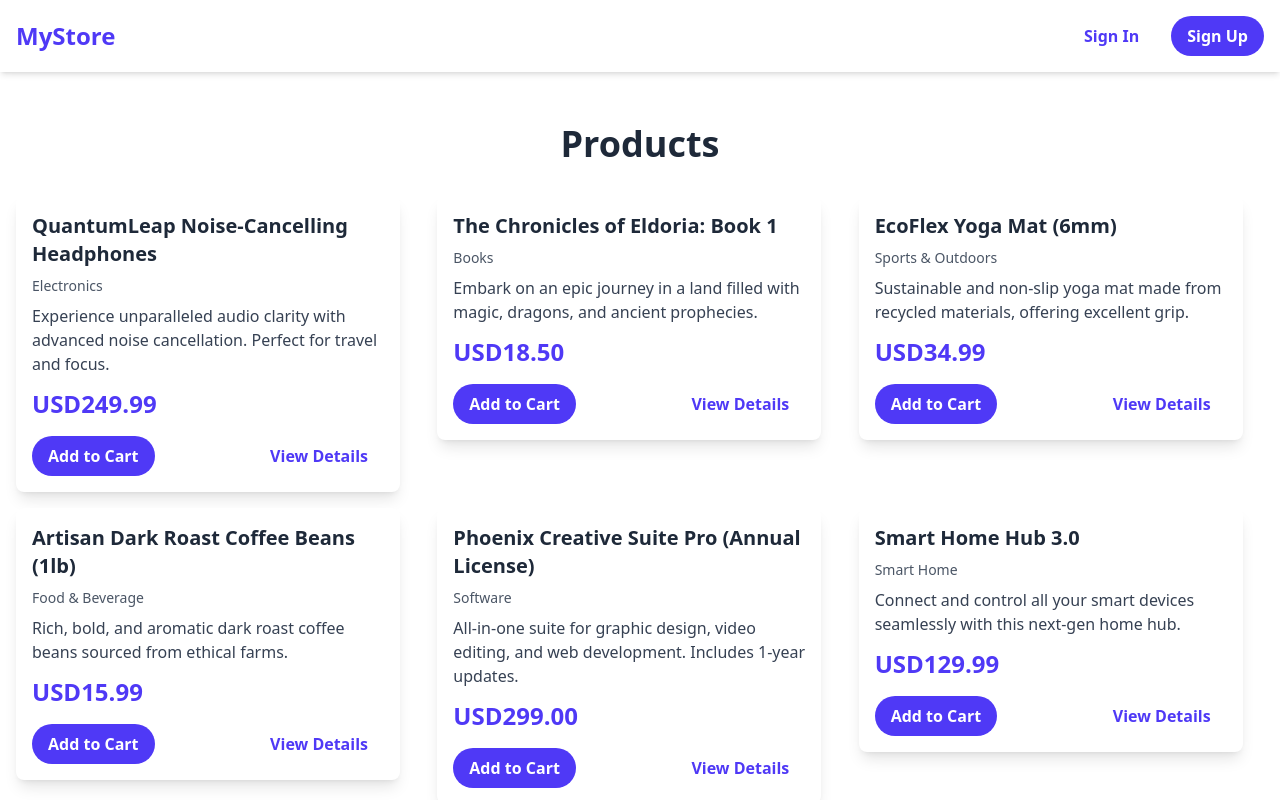
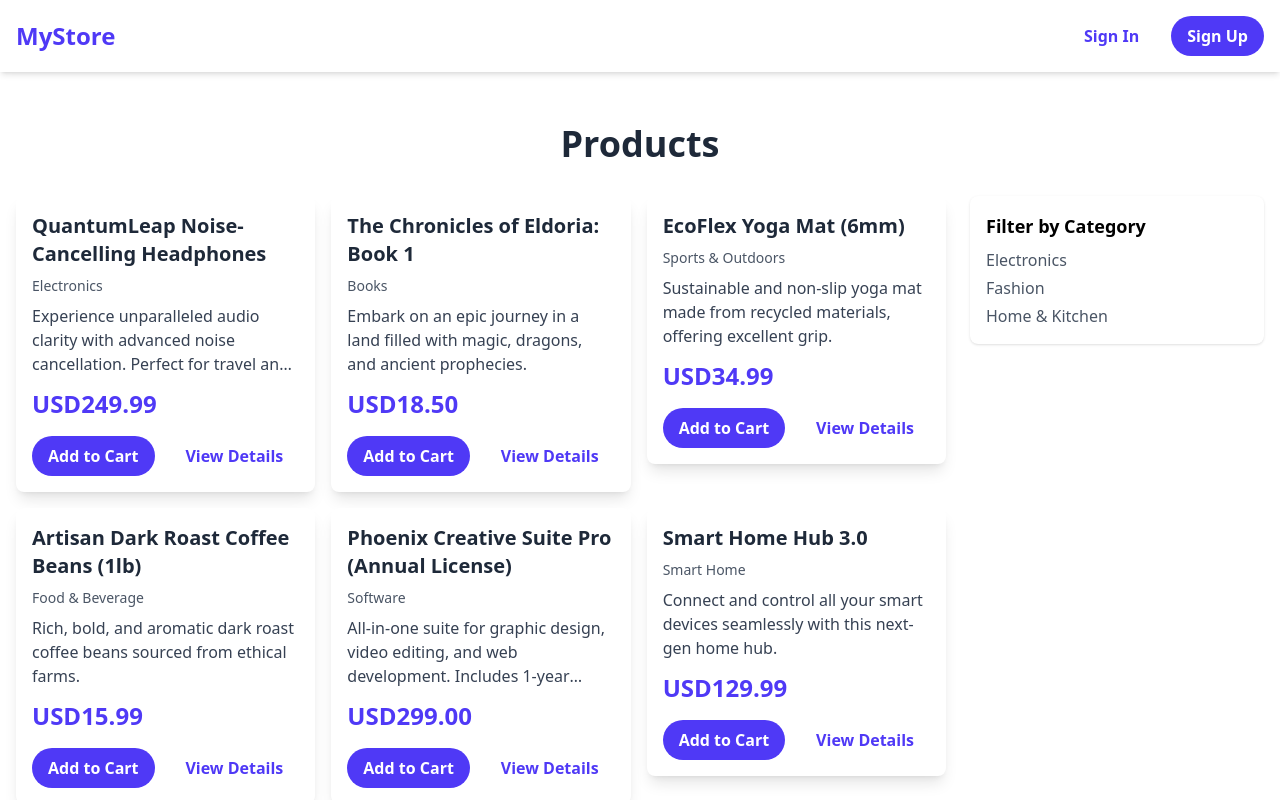
Before and after one commit to gaziakter/react-basic, a React (Vite) app: page / in a window 1280 px wide. Shown: the top 800 px of the page. Built offline with nearby package versions, Linux system fonts and the light colour scheme.

Commit message:
prodcut with right side bar

```diff
--- a/src/components/Products/Product.jsx
+++ b/src/components/Products/Product.jsx
@@ -10,12 +10,34 @@ const Product = () => {
     .then(productData => setProduct(productData))
    }, [])
   return (
-    <div className='container mx-auto px-4 pt-5'>
-        <h1 className='text-4xl font-bold text-center text-gray-800 my-8'>Products</h1>
-        <div className='grid grid-cols-3 gap-4'>
-        {product.map(allProduct => <ProductView key={allProduct.id} allProduct={allProduct}></ProductView>)}
-        </div>
+<div className="container mx-auto px-4 pt-5">
+  <h1 className="text-4xl font-bold text-center text-gray-800 my-8">Products</h1>
+
+  {/* Main content and sidebar wrapper */}
+  <div className="grid grid-cols-1 lg:grid-cols-4 gap-6">
+
+    {/* Product Grid */}
+    <div className="lg:col-span-3 grid grid-cols-1 sm:grid-cols-2 md:grid-cols-3 gap-4">
+      {product.map(allProduct => (
+        <ProductView key={allProduct.id} allProduct={allProduct} />
+      ))}
     </div>
+
+    {/* Right Sidebar */}
+    <aside className="space-y-6">
+      <div className="bg-white p-4 rounded-lg shadow">
+        <h3 className="text-lg font-semibold mb-2">Filter by Category</h3>
+        <ul className="space-y-1 text-gray-600">
+          <li><a href="#" className="hover:text-black">Electronics</a></li>
+          <li><a href="#" className="hover:text-black">Fashion</a></li>
+          <li><a href="#" className="hover:text-black">Home & Kitchen</a></li>
+        </ul>
+      </div>
+    </aside>
+  </div>
+</div>
+
+
   )
 }
 
```
Also changed, not shown: src/components/Products/basic.html (added).
